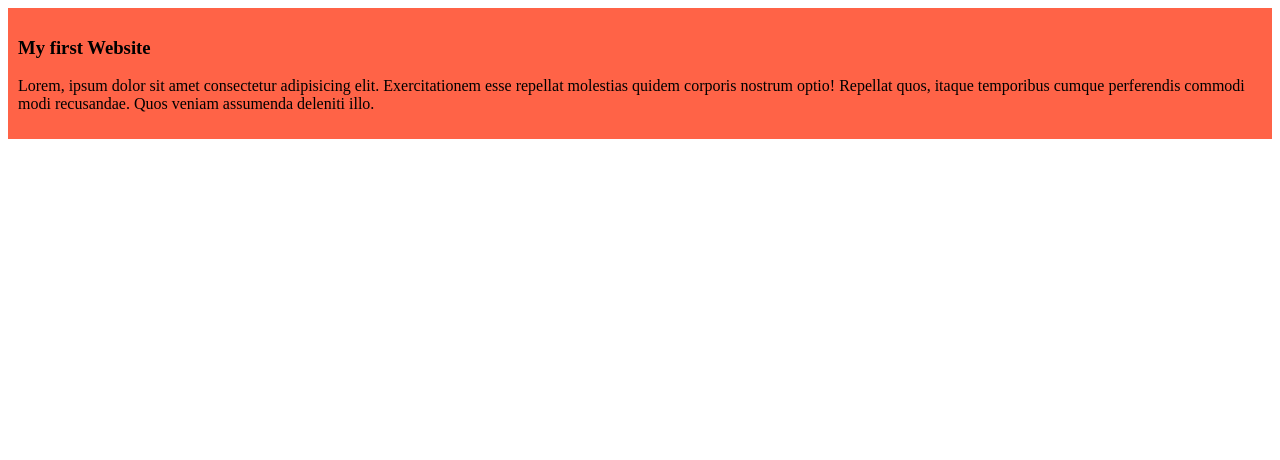
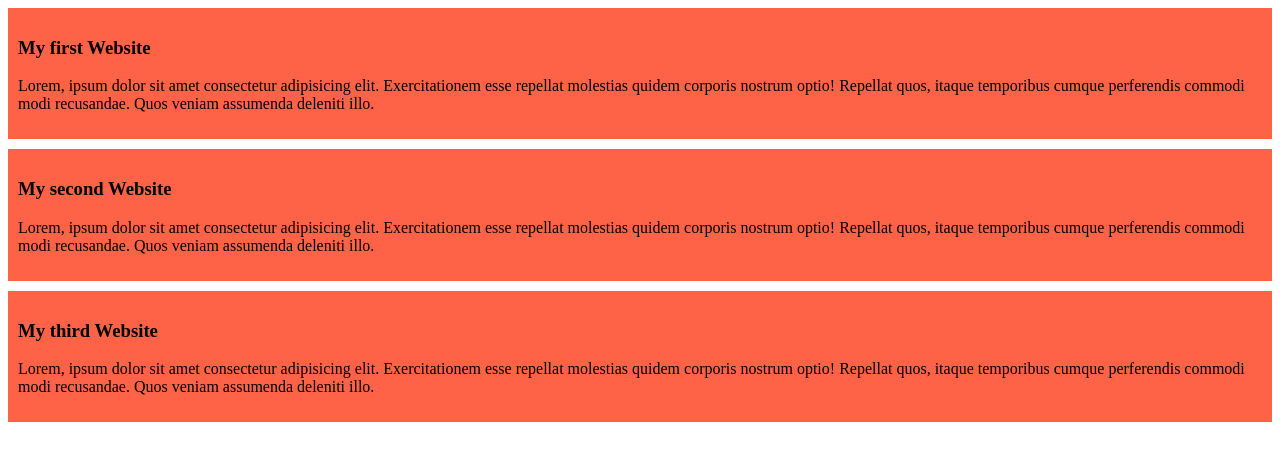
Before and after one commit to smadib70/my-simple-website, a plain HTML site: page index.html in a window 1280 px wide. Drawn offline with Linux system fonts and the light colour scheme.

Commit message:
second test commit

```diff
--- a/index.html
+++ b/index.html
@@ -11,5 +11,13 @@
         <h3>My first Website</h3>
         <p>Lorem, ipsum dolor sit amet consectetur adipisicing elit. Exercitationem esse repellat molestias quidem corporis nostrum optio! Repellat quos, itaque temporibus cumque perferendis commodi modi recusandae. Quos veniam assumenda deleniti illo.</p>
     </div>
+    <div>
+        <h3>My second Website</h3>
+        <p>Lorem, ipsum dolor sit amet consectetur adipisicing elit. Exercitationem esse repellat molestias quidem corporis nostrum optio! Repellat quos, itaque temporibus cumque perferendis commodi modi recusandae. Quos veniam assumenda deleniti illo.</p>
+    </div>
+    <div>
+        <h3>My third Website</h3>
+        <p>Lorem, ipsum dolor sit amet consectetur adipisicing elit. Exercitationem esse repellat molestias quidem corporis nostrum optio! Repellat quos, itaque temporibus cumque perferendis commodi modi recusandae. Quos veniam assumenda deleniti illo.</p>
+    </div>
 </body>
 </html>
--- a/style/blog.css
+++ b/style/blog.css
@@ -1,4 +1,5 @@
 div{
     background-color: tomato;
     padding: 10px;
+    margin-bottom: 10px;
 }
```
